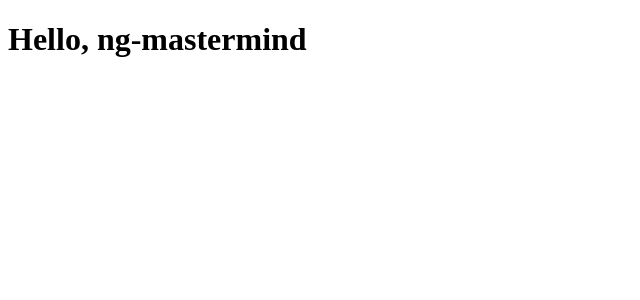
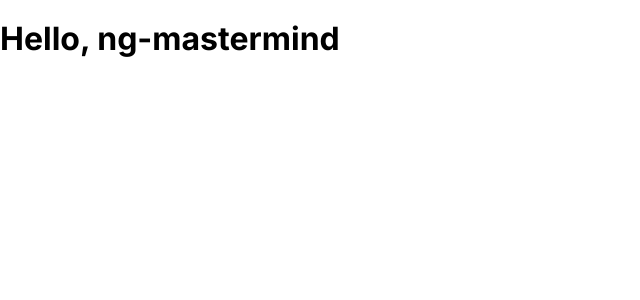
Before and after one commit to seyb/ng-mastermind, an Angular app: page / in a window 1280 px wide. Shown: the top 300 px of the page, without its empty margins (0-640 px from the left). Built offline with nearby package versions, Linux system fonts and the light colour scheme.

Commit message:
Inits CSS environment

```diff
--- a/angular.json
+++ b/angular.json
@@ -32,6 +32,7 @@
               }
             ],
             "styles": [
+              "node_modules/normalize.css/normalize.css",
               "src/styles.scss"
             ],
             "scripts": [],
--- a/package.json
+++ b/package.json
@@ -23,6 +23,7 @@
     "@angular/router": "^19.1.0",
     "@angular/ssr": "^19.1.4",
     "express": "^4.18.2",
+    "normalize.css": "^8.0.1",
     "rxjs": "~7.8.0",
     "tslib": "^2.3.0",
     "uuid": "^11.0.5",
@@ -36,6 +37,10 @@
     "@angular/cli": "^19.1.4",
     "@angular/compiler-cli": "^19.1.0",
     "@nx/vite": "^20.0.0",
+    "@testing-library/angular": "^17.3.5",
+    "@testing-library/dom": "^10.4.0",
+    "@testing-library/jest-dom": "^6.4.8",
+    "@testing-library/user-event": "^14.5.2",
     "@types/express": "^4.17.17",
     "@types/jasmine": "~5.1.0",
     "@types/node": "^18.18.0",
--- a/src/index.html
+++ b/src/index.html
@@ -5,6 +5,9 @@
   <title>NgMastermind</title>
   <base href="/">
   <meta name="viewport" content="width=device-width, initial-scale=1">
+  <link rel="preconnect" href="https://fonts.googleapis.com">
+  <link rel="preconnect" href="https://fonts.gstatic.com" crossorigin>
+  <link href="https://fonts.googleapis.com/css2?family=Inter:ital,opsz,wght@0,14..32,100..900;1,14..32,100..900&display=swap" rel="stylesheet">
   <link rel="icon" type="image/x-icon" href="favicon.ico">
 </head>
 <body>
--- a/src/styles.scss
+++ b/src/styles.scss
@@ -1 +1,3 @@
-/* You can add global styles to this file, and also import other style files */
+body {
+  font-family: 'Inter', sans-serif;
+}
```
Also changed, not shown: 1 other file (tests, documents, lock files or other folders).
